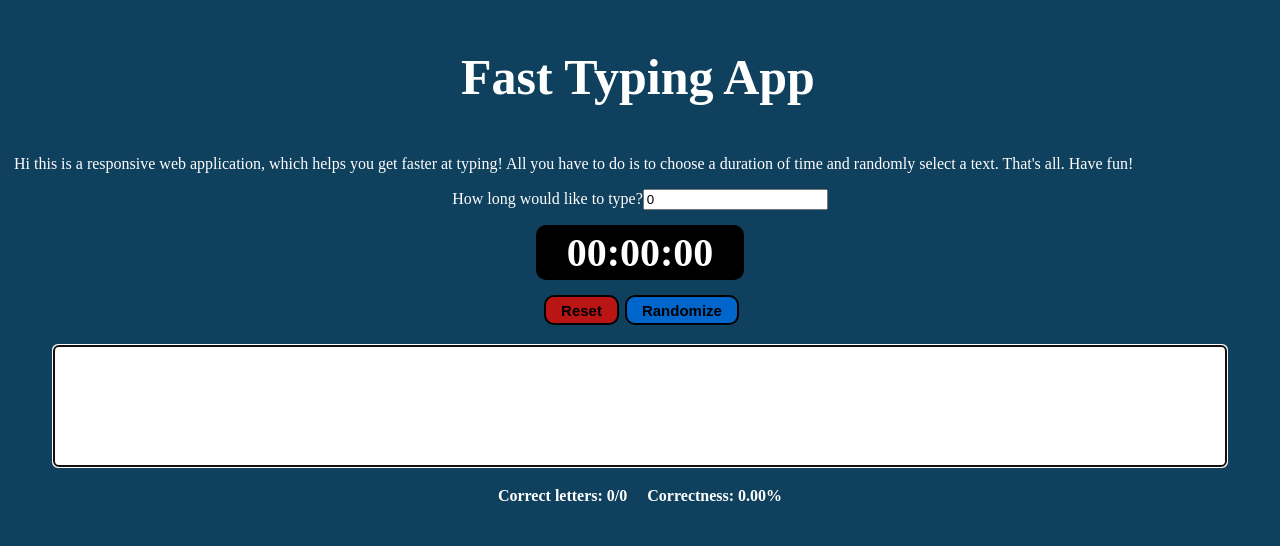
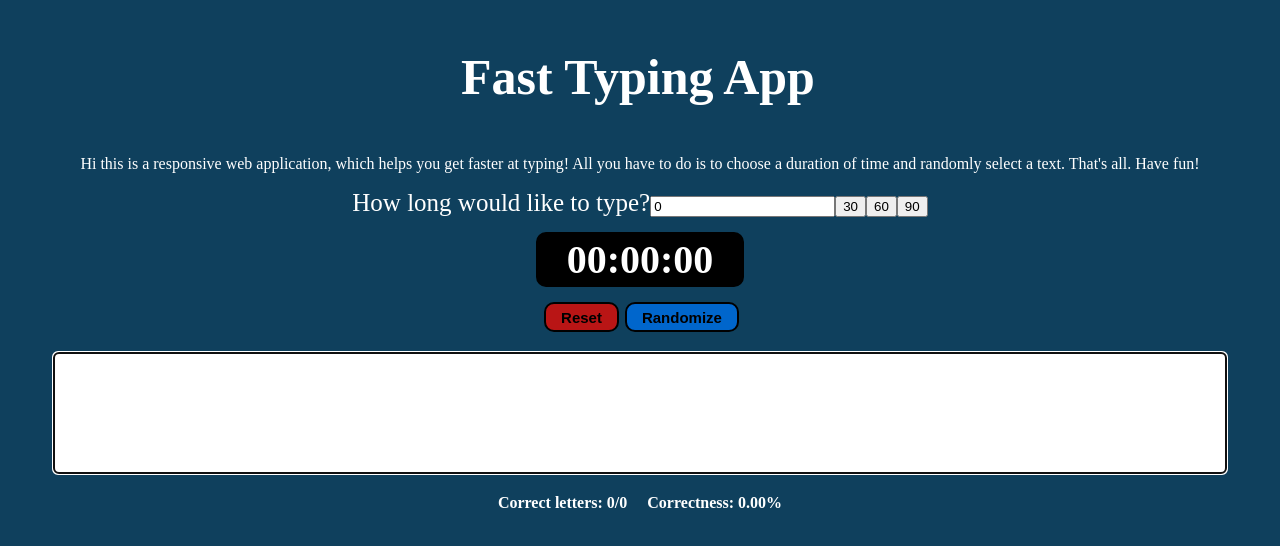
Before and after one commit to Paveu99/Fast-Typing-App, a React (Vite) app: page / in a window 1280 px wide. Shown: the top 546 px of the page. Built offline with nearby package versions, Linux system fonts and the light colour scheme.

Commit message:
New buttons:
- buttons 30, 60 and 90 seconds are added as a default choice
- functionalities to add those values were added

```diff
--- a/src/App.tsx
+++ b/src/App.tsx
@@ -17,17 +17,39 @@ function App() {
             <header>
                 <AppName/>
             </header>
-            <section>
+            <section style={{display: "flex", justifyContent: "center"}}>
                 <Description/>
             </section>
             <section>
-                <label>How long would like to type?</label>
+                <div className="time-choosing">
+                    <label style={{fontSize: "25px"}}>How long would like to type?</label>
                     <input
                         type="number"
                         value={timeChosen}
                         onChange={e => checkInput(Number(e.target.value))}
                         min={20}
+                        className="time-input"
                     />
+                    <button
+                        className="time-shortcut"
+                        onClick={() => checkInput(30)}
+                    >
+                        30
+                    </button>
+                    <button
+                        className="time-shortcut"
+                        onClick={() => checkInput(60)}
+                    >
+                        60
+                    </button>
+                    <button
+                        className="time-shortcut"
+                        value={90}
+                        onClick={() => checkInput(90)}
+                    >
+                        90
+                    </button>
+                </div>
                 <InputCheck option={timeChosen}/>
             </section>
         </div>
```
Lines whose indentation alone changed are shown as unchanged.
